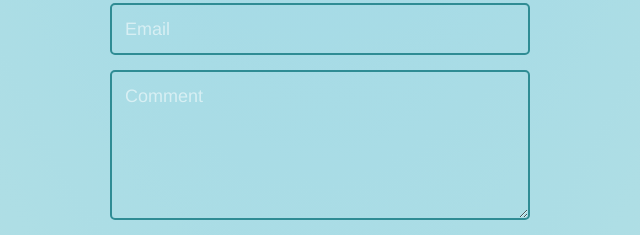
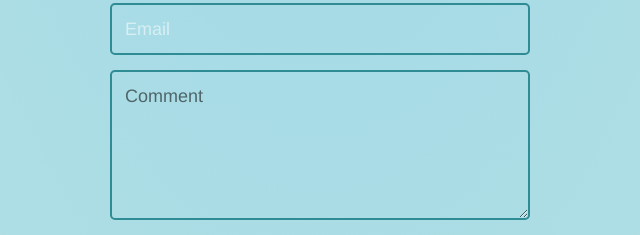
Before and after one commit to DynaJoshy/portfolio, a plain HTML site: page index.html in a window 1280 px wide. Shown: the part 4534-4769 px from the top of the page, 320-960 px from the left. Drawn offline with nearby package versions, Linux system fonts and the light colour scheme.

Commit message:
Updated index.html

```diff
--- a/index.html
+++ b/index.html
@@ -508,7 +508,7 @@ predictions = model.predict(X_test)`
             <!-- Custom Form Data -->
             <input name="name" type="text" class="feedback-input" placeholder="Name" />
             <input name="email" type="text" class="feedback-input" placeholder="Email" />
-            <textarea name="text" class="feedback-input" placeholder="Comment"></textarea>
+            <textarea name="text" class="feedback-input" placeholder="Comment" style="color:black;"></textarea>
             <button type="submit" onclick="sendmail()">Submit</button>
 
             <div id="result"></div>
```
